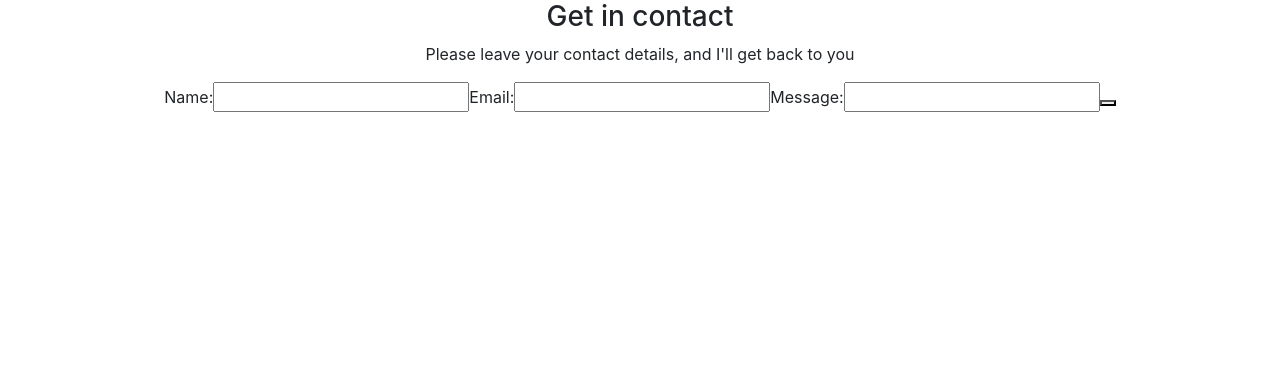
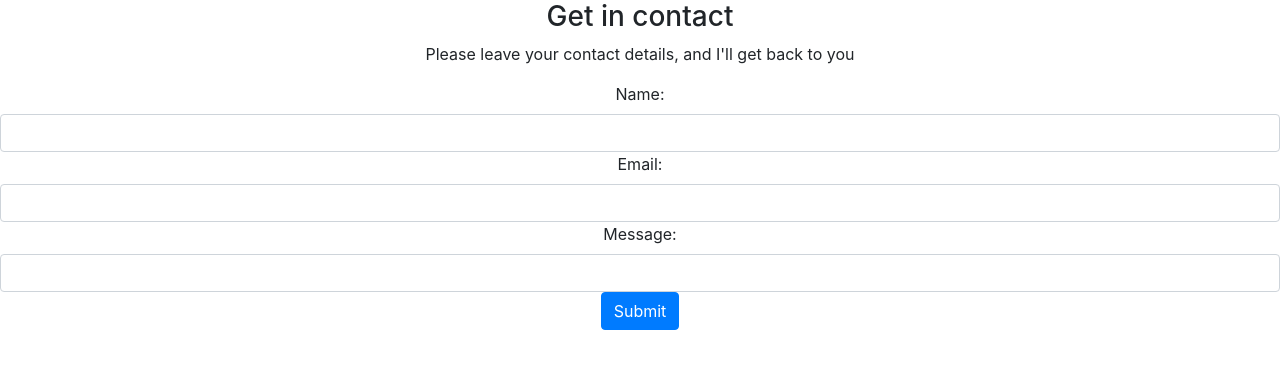
Before and after one commit to cristina-gorrino/professional-portfolio-react, a React (Create React App) app: page / in a window 1280 px wide. Shown: the top 368 px of the page. Built offline with nearby package versions, Linux system fonts and the light colour scheme.

Commit message:
Improving the Contact form

```diff
--- a/src/components/pages/Contact.js
+++ b/src/components/pages/Contact.js
@@ -5,14 +5,15 @@ export default function Contact() {
         <div>
             <h3>Get in contact</h3>
             <p>Please leave your contact details, and I'll get back to you</p>
-            <form>
-                <label for="conactName">Name:</label>
-                <input type="text" id="contactName" name="contactName" required></input>
-                <label for="contactEmail">Email:</label>
-                <input type="email" id="contactEmail" name="contactEmail" required></input>
-                <label for="message">Message:</label>
-                <input type="textArea" id="message" name="message"></input>
-                <button type="button" value="Submit"></button>
+            <form className="mb-3">
+                <label className="form-label" for="conactName">Name:</label>
+                <input type="text" className="form-control" id="contactName" name="contactName" required></input>
+                <label className="form-label" for="contactEmail">Email:</label>
+                <input type="email" className="form-control" id="contactEmail" name="contactEmail" required></input>
+                <label className="form-label" for="message">Message:</label>
+                <input type="textArea" className="form-control" id="message" name="message"></input>
+                <button type="submit" class="btn btn-primary">Submit</button>
+
             </form>
         </div>
     )
```
